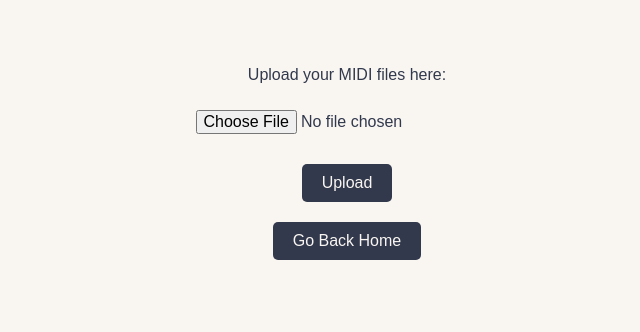
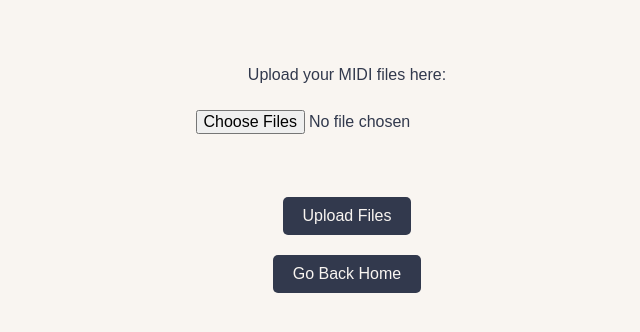
Before and after one commit to Crezzi/aimusicmaker, a Flask app: page /upload in a window 1280 px wide. Shown: the part 165-497 px from the top of the page, without its empty margins (293-933 px from the left). Run offline with Flask 3, Linux system fonts and the light colour scheme.

Commit message:
MUTIPLE FILE UPLOADS

```diff
--- a/website_folder/app.py
+++ b/website_folder/app.py
@@ -37,15 +37,27 @@ def allowed_file(filename):
     return "." in filename and filename.rsplit(".", 1)[1].lower() in ALLOWED_EXTENSIONS
 
 
-def process_midi_async(input_path, session_id):
-    """Process MIDI file in background thread"""
+def process_midi_async(input_paths, session_id):
+    """Process multiple MIDI files in background thread"""
     global processing_status
     try:
         print(f"Starting processing for session {session_id}")
+        print(f"Processing {len(input_paths)} files: {input_paths}")
         processing_status[session_id] = {"status": "processing", "error": None}
+
+        # Process each file or all files together - depends on your AI functions
+        for i, input_path in enumerate(input_paths):
+            print(f"Processing file {i+1}/{len(input_paths)}: {input_path}")
+            # Update status to show progress
+            processing_status[session_id] = {
+                "status": "processing",
+                "error": None,
+                "progress": f"{i+1}/{len(input_paths)}",
+            }
 
         # Your AI processing functions
         transpose()
+
         # Make sure tensor_AI outputs to the correct location
         tensor_AI(input_dir="website_folder/transposed", output_file="website_folder/download/new_ai_stuff.mid")
 
@@ -53,7 +65,7 @@ def process_midi_async(input_path, session_id):
         processing_status[session_id] = {"status": "complete", "error": None}
         print(f"Processing complete for session {session_id}")
     except Exception as e:
-        print(f"Error processing MIDI: {e}")
+        print(f"Error processing MIDI files: {e}")
         processing_status[session_id] = {"status": "error", "error": str(e)}
 
 
@@ -67,52 +79,60 @@ def upload():
     if request.method == "POST":
         print(request.files)
 
-        # Handle both 'file' and 'files' field names
-        if "file" in request.files:
-            file = request.files["file"]
-        elif "files" in request.files:
-            file = request.files["files"]
-        else:
-            flash("No file selected")
+        # Check if files were uploaded
+        if "files" not in request.files:
+            flash("No files selected")
             return redirect(request.url)
 
-        # Check if file is selected
-        if file.filename == "":
-            flash("No file selected")
+        files = request.files.getlist("files")  # Get list of files
+
+        # Check if at least one file is selected
+        if not files or all(file.filename == "" for file in files):
+            flash("No files selected")
             return redirect(request.url)
 
-        # Check if file is allowed (MIDI only)
-        if not allowed_file(file.filename):
-            flash("Only MIDI files (.mid, .midi) are allowed")
+        uploaded_files = []
+
+        # Process each file
+        for file in files:
+            if file and file.filename != "":
+                # Check if file is allowed (MIDI only)
+                if not allowed_file(file.filename):
+                    flash(f"File '{file.filename}' is not allowed. Only MIDI files (.mid, .midi) are accepted")
+                    continue
+
+                # Secure the filename
+                if not file.filename:
+                    quit()
+                filename = secure_filename(file.filename)
+                input_path = os.path.join(app.config["UPLOAD_FOLDER"], filename)
+
+                # Save the uploaded file
+                file.save(input_path)
+                uploaded_files.append(input_path)
+                print(f"Saved file: {filename}")
+
+        # Check if we have any valid files
+        if not uploaded_files:
+            flash("No valid MIDI files were uploaded")
             return redirect(request.url)
 
-        if file:
-            # Secure the filename
-            if not file.filename:
-                print("im awesome")
-                quit()
-            filename = secure_filename(file.filename)
-            input_path = os.path.join(app.config["UPLOAD_FOLDER"], filename)
-            output_filename = f"modified_{filename}"
+        # Create unique session ID for this upload batch
+        session_id = str(int(time.time())) + "_" + str(os.getpid())
+        session["session_id"] = session_id
+        session["output_filename"] = "new_ai_stuff.mid"  # Your AI outputs this filename
+        session["uploaded_files"] = uploaded_files  # Store list of uploaded files
 
-            # Save the uploaded file
-            file.save(input_path)
+        # Initialize processing status
+        global processing_status
+        processing_status[session_id] = {"status": "starting", "error": None}
 
-            # Create unique session ID for this upload
-            session_id = str(int(time.time())) + "_" + str(os.getpid())
-            session["session_id"] = session_id
-            session["output_filename"] = "new_ai_stuff.mid"  # Your AI outputs this filename
+        # Start background processing (you may need to modify this function too)
+        thread = threading.Thread(target=process_midi_async, args=(uploaded_files, session_id))
+        thread.daemon = True
+        thread.start()
 
-            # Initialize processing status
-            global processing_status
-            processing_status[session_id] = {"status": "starting", "error": None}
-
-            # Start background processing
-            thread = threading.Thread(target=process_midi_async, args=(input_path, session_id))
-            thread.daemon = True
-            thread.start()
-
-            return redirect(url_for("loading"))
+        return redirect(url_for("loading"))
 
     return render_template("generate_new_music.html")
 
--- a/website_folder/templates/generate_new_music.html
+++ b/website_folder/templates/generate_new_music.html
@@ -54,12 +54,20 @@
       margin-top: 20px;
     }
 
-    #preview img {
-      max-width: 150px;
-      max-height: 150px;
-      margin: 10px;
-      border-radius: 10px;
-      border: 2px solid #ccc;
+    #file-list {
+      margin-top: 15px;
+      text-align: left;
+      max-width: 400px;
+      margin-left: auto;
+      margin-right: auto;
+    }
+
+    .file-item {
+      padding: 5px;
+      background-color: #e8e8e8;
+      margin: 5px 0;
+      border-radius: 3px;
+      font-size: 0.9em;
     }
   </style>
 </head>
@@ -72,9 +80,11 @@
     <p>Upload your MIDI files here:</p>
 
     <form id="uploadForm" action="/upload" method="POST" enctype="multipart/form-data" onsubmit="showLoading()">
-      <input type="file" name="file" id="fileInput" onchange="previewImages()" />
+      <input type="file" name="files" id="fileInput" multiple accept=".mid,.midi" onchange="showFileList()" />
       <br>
-      <button type="submit">Upload</button>
+      <div id="file-list"></div>
+      <br>
+      <button type="submit">Upload Files</button>
     </form>
 
     <div id="loading">Uploading... Please wait ⏳</div>
@@ -89,20 +99,18 @@
       document.getElementById("loading").style.display = "block";
     }
 
-    function previewImages() {
-      const preview = document.getElementById("preview");
+    function showFileList() {
+      const fileList = document.getElementById("file-list");
       const files = document.getElementById("fileInput").files;
-      preview.innerHTML = "";
+      fileList.innerHTML = "";
 
-      for (const file of files) {
-        if (file.type.startsWith("image/")) {
-          const reader = new FileReader();
-          reader.onload = function(e) {
-            const img = document.createElement("img");
-            img.src = e.target.result;
-            preview.appendChild(img);
-          };
-          reader.readAsDataURL(file);
+      if (files.length > 0) {
+        fileList.innerHTML = "<strong>Selected files:</strong>";
+        for (let i = 0; i < files.length; i++) {
+          const fileItem = document.createElement("div");
+          fileItem.className = "file-item";
+          fileItem.textContent = `${i + 1}. ${files[i].name}`;
+          fileList.appendChild(fileItem);
         }
       }
     }
```
Also changed, not shown: 5 other files.
